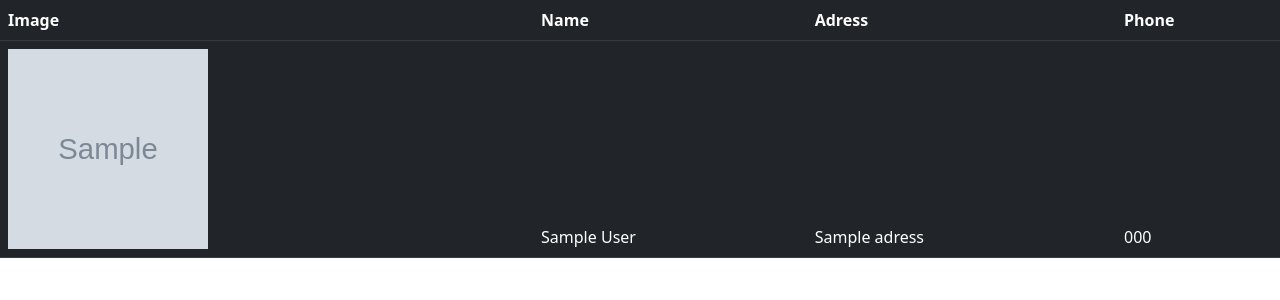
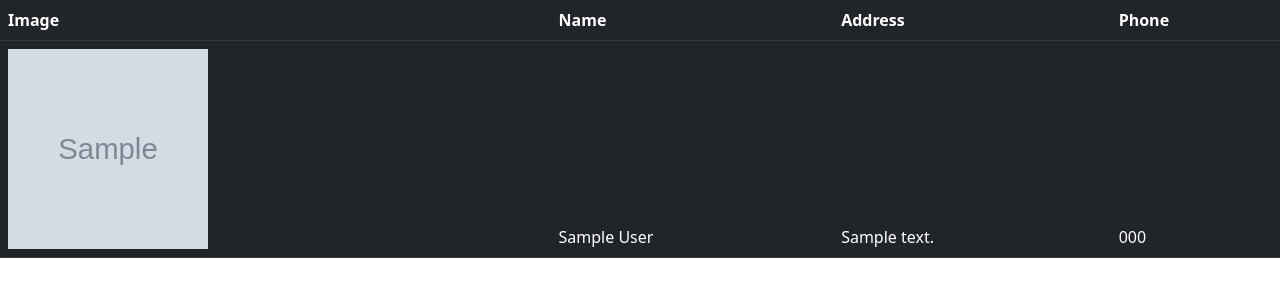
Before and after one commit to zarina494/BEZMAN, a Django app: template bezman_shop/accounts/templates/accounts_customer/customer_list.html in a window 1280 px wide. Shown: the part 120-420 px from the top of the page. Run offline with Django 3.2, Linux system fonts and the light colour scheme; the template is opened without the code that fills it: most values are stand-ins (such as "Sample title", 1, 10 or a date in 2020); grey boxes marked "Sample" are stand-in pictures.

Commit message:
all customer info

```diff
--- a/bezman_shop/accounts/templates/accounts_customer/customer_list.html
+++ b/bezman_shop/accounts/templates/accounts_customer/customer_list.html
@@ -6,7 +6,7 @@
     <tr>
       <th scope="col">Image</th>
       <th scope="col">Name</th>
-      <th scope="col">Adress</th>
+      <th scope="col">Address</th>
       <th scope="col">Phone</th>
 
 </tr>
@@ -16,7 +16,7 @@
     <tr>
         <td><img src="{{customer.image.url}}" width="200px" height="200px" ></td>
         <td>{{ customer.full_name }}</td>
-        <td>{{ customer.adress }}</td>
+        <td>{{ customer.address }}</td>
         <td>{{ customer.phone }}</td>
     </tr>
 {% endfor %}
```
